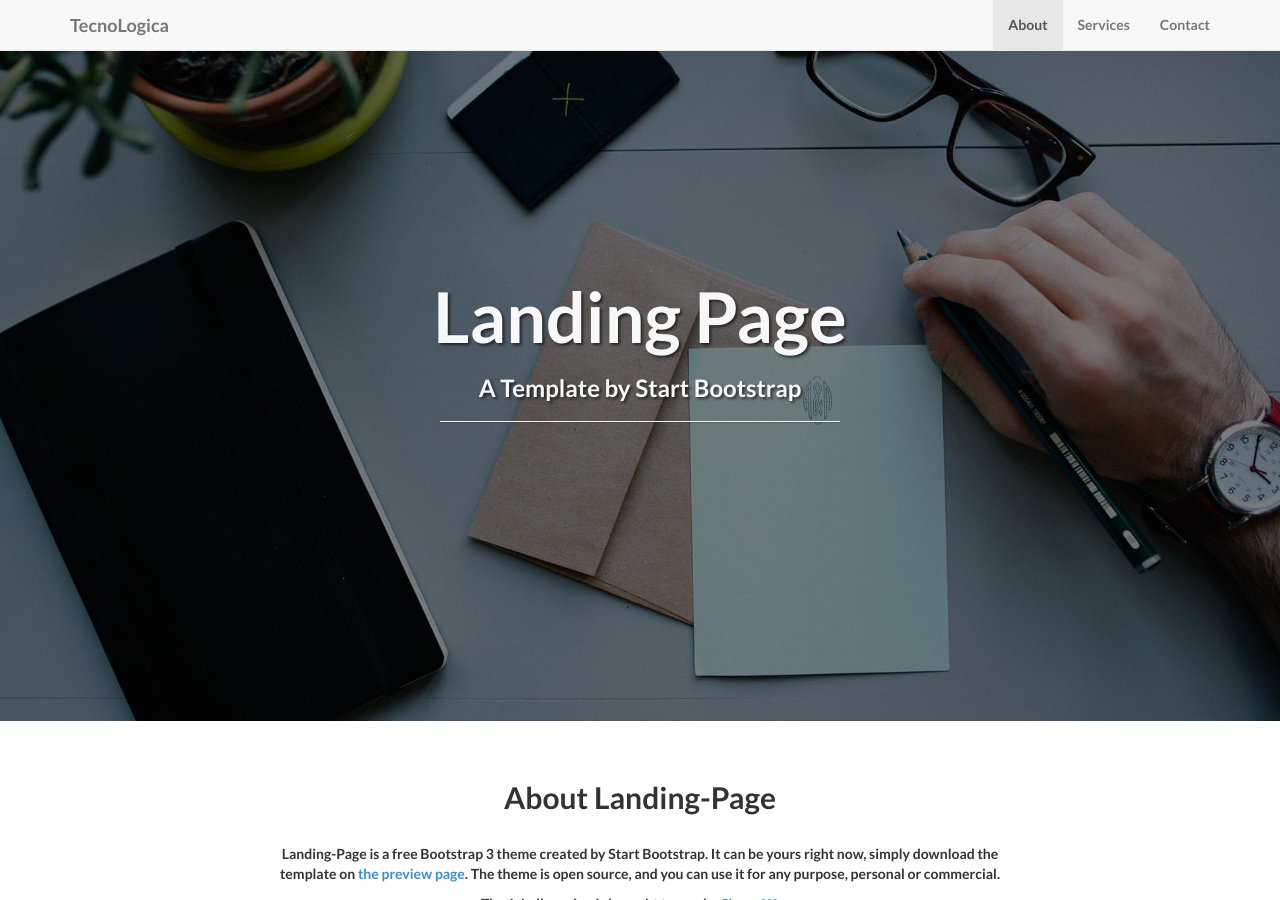
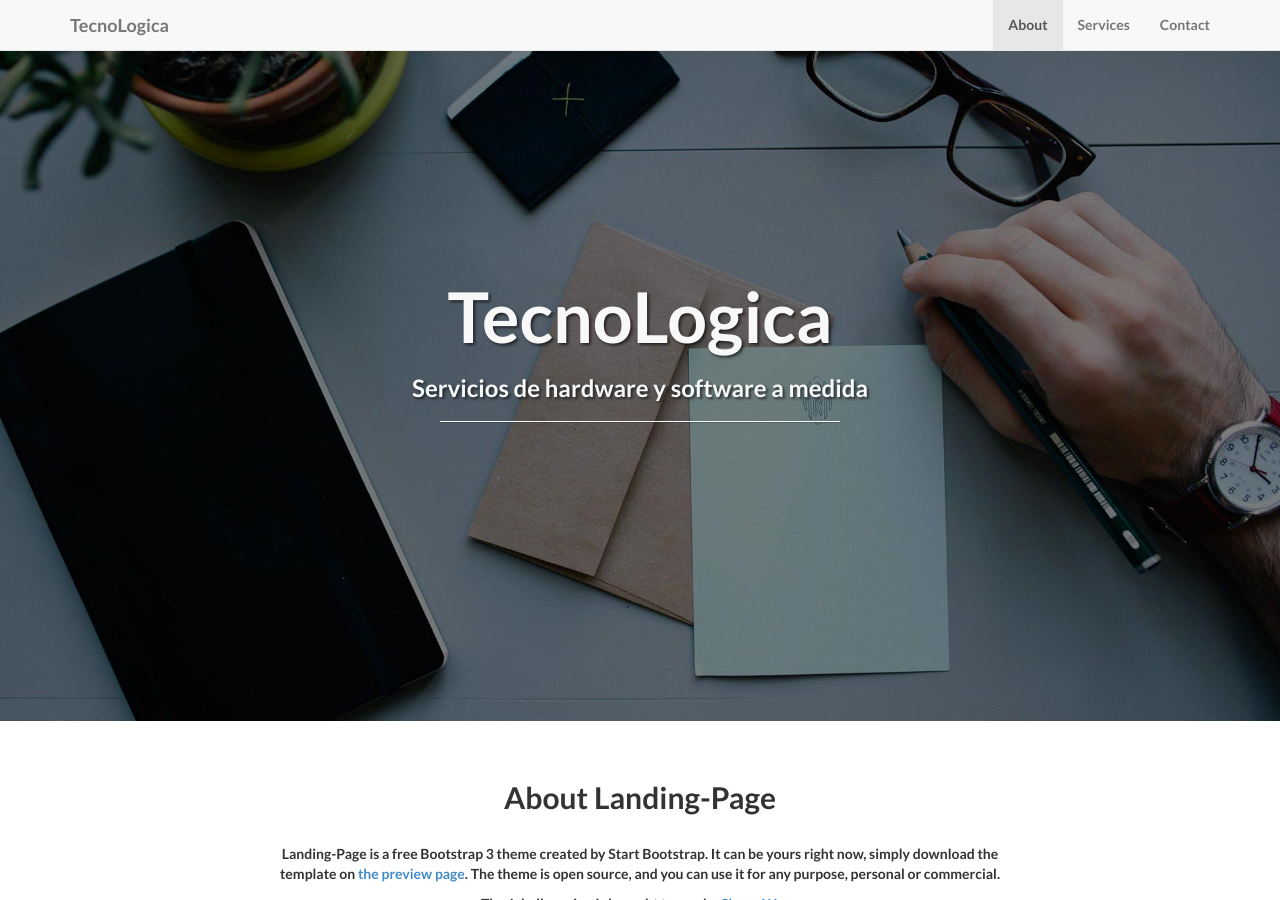
Before and after one commit to tecnologica-sistemas/website, a Jekyll site: the page built from index.html, in a window 1280 px wide and 900 px high. Built offline with Jekyll 4.4.1, drawn with Linux system fonts in a browser that asks for light colours.

Commit message:
Modified external index.html

```diff
--- a/index.html
+++ b/index.html
@@ -1,5 +1,5 @@
 ---
 layout: default
-title: Landing Page
-subTitle: A Template by Start Bootstrap
+title: TecnoLogica
+subTitle: Servicios de hardware y software a medida
 ---
```
